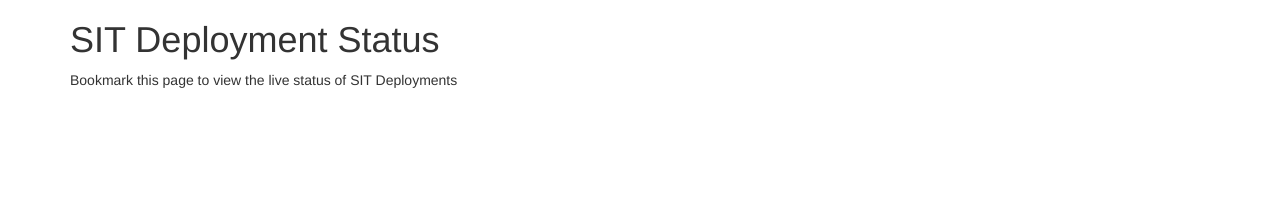
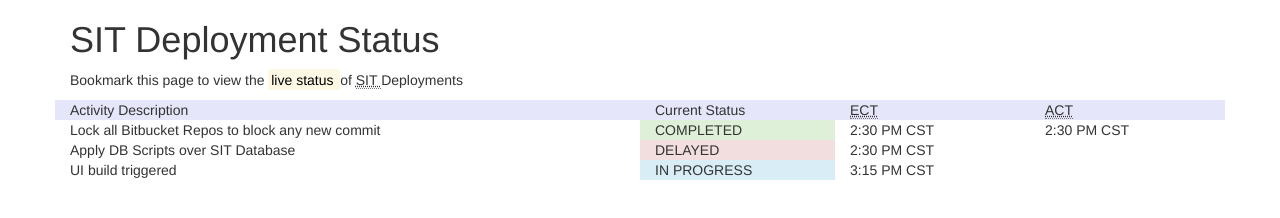
Before and after one commit to kuldeeparyadotcom/deployment_status, a plain HTML site: page UI/index.html in a window 1280 px wide. Drawn offline with nearby package versions, Linux system fonts and the light colour scheme.

Commit message:
Add Sample tasks

```diff
--- a/UI/index.html
+++ b/UI/index.html
@@ -1,7 +1,7 @@
 <!DOCTYPE html>
 <html lang="en">
 <head>
-  <title>Bootstrap Example</title>
+  <title>Live Deployment Status</title>
   <meta charset="utf-8">
   <meta name="viewport" content="width=device-width, initial-scale=1">
   <link rel="stylesheet" href="https://maxcdn.bootstrapcdn.com/bootstrap/3.3.7/css/bootstrap.min.css">
@@ -12,7 +12,34 @@
 
 <div class="container">
   <h1>SIT Deployment Status</h1>
-  <p>Bookmark this page to view the live status of SIT Deployments</p>
+  <p>Bookmark this page to view the <mark> live status </mark>of <abbr title="App Dev SIT Environment">SIT </abbr>Deployments</p>
+
+  <div class="row">
+    <div class="col-sm-6" style="background-color:lavender;">Activity Description</div>
+    <div class="col-sm-2" style="background-color:lavender;">Current Status</div>
+    <div class="col-sm-2" style="background-color:lavender;"><abbr title="Estimated Completion Time">ECT</abbr></div>
+    <div class="col-sm-2" style="background-color:lavender;"><abbr title="Actual Completion Time">ACT</div>
+  </div>
+
+  <div class="row">
+    <div class="col-sm-6" style="background-color:white;">Lock all Bitbucket Repos to block any new commit</div>
+    <div class="col-sm-2 bg-success text-uppercase">completed</div>
+    <div class="col-sm-2" style="background-color:white;">2:30 PM CST</div>
+    <div class="col-sm-2" style="background-color:white;">2:30 PM CST</div>
+  </div>
+
+  <div class="row">
+    <div class="col-sm-6" style="background-color:white;">Apply DB Scripts over SIT Database</div>
+    <div class="col-sm-2 bg-danger text-uppercase">delayed</div>
+    <div class="col-sm-2" style="background-color:white;">2:30 PM CST</div>
+  </div>
+
+  <div class="row">
+    <div class="col-sm-6" style="background-color:white;">UI build triggered</div>
+    <div class="col-sm-2 bg-info text-uppercase">in progress</div>
+    <div class="col-sm-2" style="background-color:while;">3:15 PM CST</div>
+  </div>
+
 </div>
 
 </body>
```
